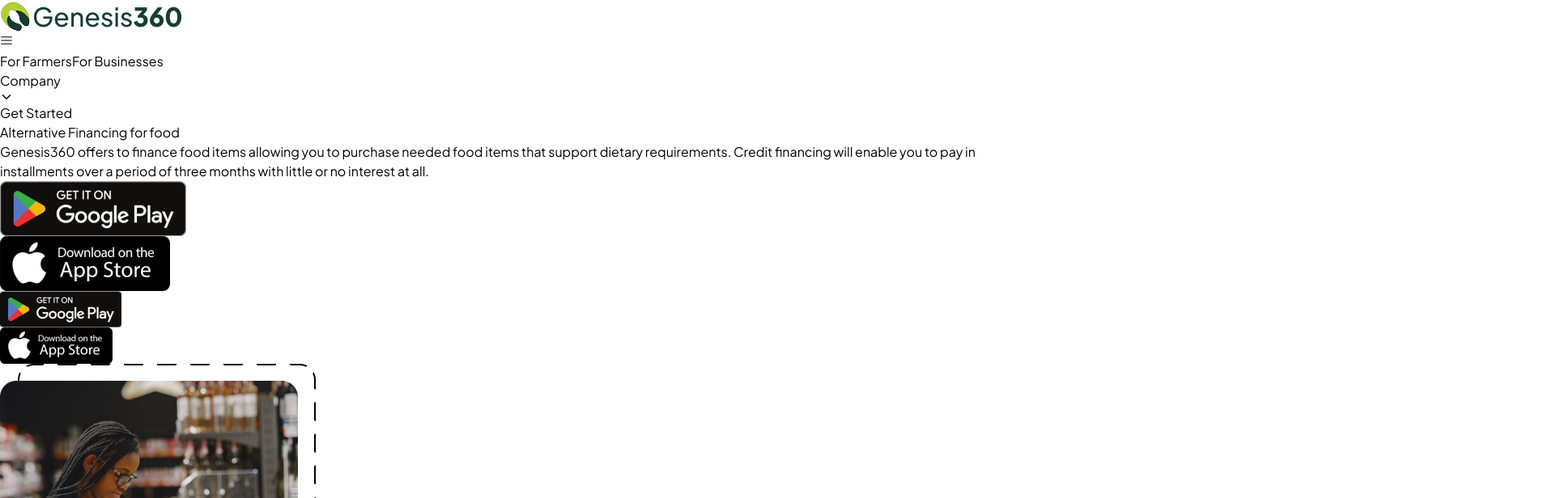
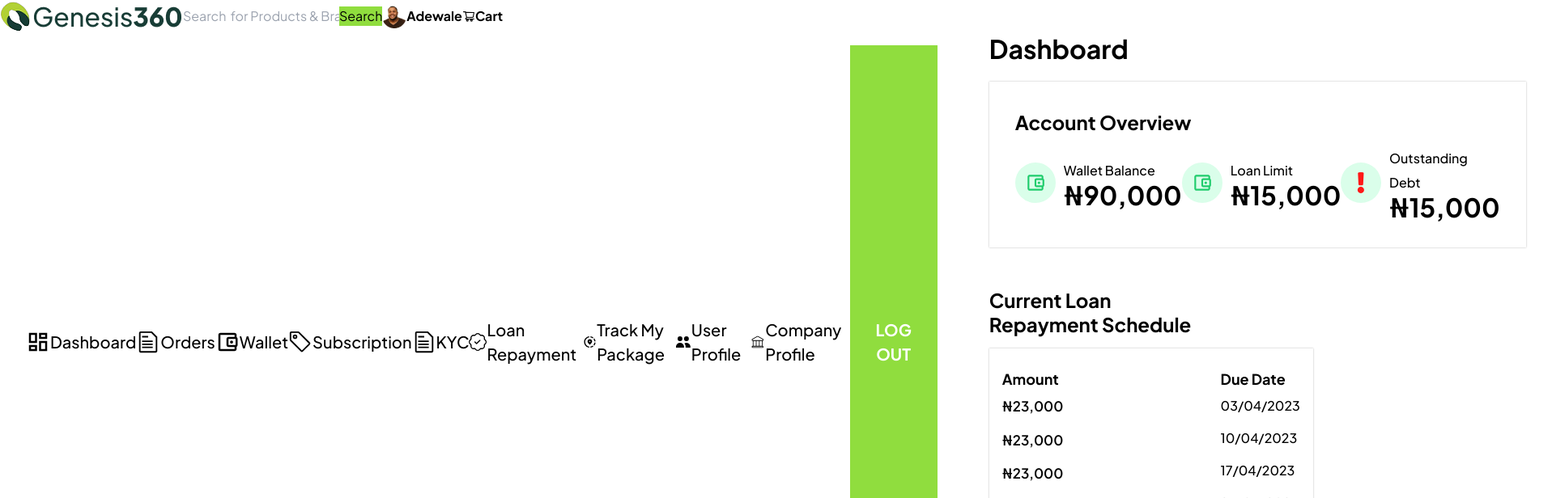
Before and after one commit to wallflower-vy/Genesis360, a Next.js app: page / in a window 1280 px wide. Shown: the top 616 px of the page at 81% size, 1917 px wide, since content can reach past the window. Built offline with nearby package versions, Linux system fonts and the light colour scheme.

Commit message:
Dashboard

```diff
--- /dev/null
+++ b/Components/Dashboard/Dashboard.tsx
@@ -0,0 +1,44 @@
+import React from 'react'
+import ProductNav from '../Products/ProductNav'
+import { MdOutlineDashboard } from 'react-icons/md';
+import { GoFile} from 'react-icons/go';
+import { MdOutlineAccountBalanceWallet} from 'react-icons/md';
+import { BsTag } from 'react-icons/bs';
+import { BsPatchCheck} from 'react-icons/bs';
+import { MdShareLocation} from 'react-icons/md';
+import { HiUsers} from 'react-icons/hi';
+import { CiBank} from 'react-icons/ci';
+import DashboardPage from '@/pages/DashboardPage';
+
+
+const Dashboard = () => {
+  return (
+    <div>
+      <ProductNav />
+
+      <div className='bg-background px-[8rem] py-[2rem] flex space-x-[60px]'>
+
+        <div className='bg-white px-8 py-4 w-[25%] flex flex-col shadow-[0px_0px_5px_0px_#0000004D] text-[20px] leading-[25px] font-medium cursor '>
+          <a className='py-5 active:text-[#90DD3E] flex items-center gap-x-[9px]'><MdOutlineDashboard style={{fontSize: '30px'}} />Dashboard</a>
+          <a className='py-5 active:text-[#90DD3E] flex items-center gap-x-[9px]'><GoFile  style={{fontSize: '30px'}} />Orders</a>
+          <a className='py-5 active:text-[#90DD3E] flex items-center gap-x-[9px]'><MdOutlineAccountBalanceWallet style={{fontSize: '30px'}} />Wallet</a>
+          <a className='py-5 active:text-[#90DD3E] flex items-center gap-x-[9px]'><BsTag style={{fontSize: '30px'}} />Subscription</a>
+          <a className='py-5 active:text-[#90DD3E] flex items-center gap-x-[9px]'><GoFile  style={{fontSize: '30px'}} />KYC</a>
+          <a className='py-5 active:text-[#90DD3E] flex items-center gap-x-[9px]'><BsPatchCheck  style={{fontSize: '30px'}} />Loan Repayment</a>
+          <a className='py-5 active:text-[#90DD3E] flex items-center gap-x-[9px]'><MdShareLocation style={{fontSize: '30px'}} />Track My Package</a>
+          <a className='py-5 active:text-[#90DD3E] flex items-center gap-x-[9px]'><HiUsers style={{fontSize: '30px'}} />User Profile</a>
+          <a className='py-5 active:text-[#90DD3E] flex items-center gap-x-[9px]'><CiBank style={{fontSize: '30px'}} />Company Profile</a>
+          <button className='text-[#fff] py-4 px-8 font-bold text-center bg-lightgreen text-[20px] mt-[90px]'>LOG OUT</button>
+        </div>
+
+        <div className='shadow-[0px_0px_5px_0px_#0000004D] bg-white w-[80%] py-8 px-8'>
+          <DashboardPage />
+        </div>
+      </div>
+
+    </div>
+
+  )
+}
+
+export default Dashboard
--- a/Components/Layout.tsx
+++ b/Components/Layout.tsx
@@ -6,27 +6,25 @@
 import Modal from "./UI/Modal";
 import Home from "@/pages/Home";
 import Business from "@/pages/Business";
-import Router from 'next/router'
-
+import Router from "next/router";
+import Dashboard from "./Dashboard/Dashboard";
 
 type layoutprops = {
   children: ReactNode;
-  linkPath:string
+  linkPath: string;
 };
 
 const Layout = ({ children, linkPath }: layoutprops) => {
-
   return (
     <>
       <div className="">
+        {/* <NavBar linkPath={linkPath}/> */}
 
+        {/* {children}   */}
 
-       <NavBar linkPath={linkPath}/>
+        <Dashboard />
 
-       {children}
-
-
-       <Footer/>
+        {/* <Footer/> */}
       </div>
     </>
   );
--- a/Components/Products/ProductNav.tsx
+++ b/Components/Products/ProductNav.tsx
@@ -1,42 +1,47 @@
-import React from 'react'
-import logo from '../../public/assets/Genesislogo.png'
-import Image from 'next/image'
-import businesspropic from '../../public/assets/businesspropic.png'
-import { AiOutlineShoppingCart } from 'react-icons/ai'
+import React from "react";
+import logo from "../../public/assets/Genesislogo.png";
+import Image from "next/image";
+import businesspropic from "../../public/assets/businesspropic.png";
+import { AiOutlineShoppingCart } from "react-icons/ai";
 
 const ProductNav = () => {
   return (
-    <div className='bg-background px-[8rem] py-6 flex gap-5  items-center'>
-      <div className=' w-[40%] '>
-      <Image src={logo} alt='logo'/>
+    <div className="bg-background px-[8rem] py-[2rem] flex gap-5  items-center">
+      <div className=" w-[40%] ">
+        <Image src={logo} alt="logo" />
       </div>
-      <div className='w-[40%] '>
-        <div className='flex gap-2'>
-                <input type='text'  placeholder='Search  for Products & Brands' className='text-green border-4 p-2 w-[75%]'/>
-                <button className='bg-lightgreen  text-white w-[25%]'>Search</button>
+      <div className="w-[40%] ">
+        <div className="flex gap-2">
+          <input
+            type="text"
+            placeholder="Search  for Products & Brands"
+            className="text-green border-4 p-2 w-[75%]"
+          />
+          <button className="bg-lightgreen  text-white w-[25%]">Search</button>
         </div>
 
+        <div></div>
+      </div>
+      <div className=" flex gap-4  justify-center items-center w-[20%]">
+        <div className="flex gap-4 items-center">
           <div>
-
+            <Image src={businesspropic} alt="" />
           </div>
-
+          <div>
+            <span className="text-green text-xl font-bold">Adewale</span>
           </div>
-      <div className=' flex gap-4  justify-center items-center w-[20%]'>
-           <div className='flex gap-4 items-center'>
-           <div>
-                <Image src={businesspropic} alt=''/>
         </div>
-            <div ><span className='text-green text-xl font-bold'>Adewale</span></div>
-           </div>
-           <div className='flex gap-2 items-center'>
-           <div className='text-2xl text-green font-bold'>
+        <div className="flex gap-2 items-center">
+          <div className="text-2xl text-green font-bold">
             <AiOutlineShoppingCart />
           </div>
-            <div ><span className='text-green text-xl font-bold'>Cart</span></div>
+          <div>
+            <span className="text-green text-xl font-bold">Cart</span>
           </div>
         </div>
       </div>
-  )
-}
+    </div>
+  );
+};
 
 export default ProductNav;
--- /dev/null
+++ b/pages/DashboardPage.tsx
@@ -0,0 +1,72 @@
+import React from 'react'
+import { MdOutlineAccountBalanceWallet} from 'react-icons/md';
+import { FaExclamation } from 'react-icons/fa';
+
+const DashboardPage = () => {
+  return (
+    <div className=''>
+
+        <h2 className='text-[32px] leading-[40px] font-bold'>Dashboard</h2>
+
+        <div className=' shadow-[0px_0px_2px_0px_#0000004D] py-[35px] mt-[21px] px-8 '>
+            <h1 className=' text-[24px] font-bold leading-[30px]'>Account Overview</h1>
+            <div className='flex justify-between'>
+
+                <div className='flex items-center space-x-[10px] mt-[15px]'>
+                  <MdOutlineAccountBalanceWallet style={{fontSize: '50px', color: '#1FCC6C', border: '2px solid #DAFEEA', borderRadius: '50%', backgroundColor: '#DAFEEA', padding: '10px'}} />
+                  <div>
+                    <h2 className='text-[16px] font-medium leading-[30px]'>Wallet Balance</h2>
+                    <h2 className='text-[32px] font-bold leading-[30px]'>₦90,000</h2>
+                  </div>
+                </div>
+
+                <div className='flex items-center space-x-[10px] mt-[15px]'>
+                  <MdOutlineAccountBalanceWallet style={{fontSize: '50px', color: '#1FCC6C', border: '2px solid #DAFEEA', borderRadius: '50%', backgroundColor: '#DAFEEA', padding: '10px'}} />
+                  <div>
+                    <h2 className='text-[16px] font-medium leading-[30px]'>Loan Limit</h2>
+                    <h2 className='text-[32px] font-bold leading-[30px]'>₦15,000</h2>
+                  </div>
+                </div>
+
+                <div className='flex items-center space-x-[10px] mt-[15px]'>
+                  <FaExclamation style={{fontSize: '50px', color: '#FF1818', border: '2px solid #DAFEEA', borderRadius: '50%', backgroundColor: '#DAFEEA', padding: '10px'}} />
+                  <div>
+                    <h2 className='text-[16px] font-medium leading-[30px]'>Outstanding Debt</h2>
+                    <h2 className='text-[32px] font-bold leading-[30px]'>₦15,000</h2>
+                  </div>
+                </div>
+            </div>
+        </div>
+
+        <h2 className=' text-[24px] mt-[50px] w-[252px] text-[24px] font-bold leading-[30px]'>Current Loan Repayment Schedule</h2>
+
+        <div className=' mt-[15px] shadow-[0px_0px_2px_0px_#0000004D] px-4 py-6  w-[400px]'>
+
+            <div className='flex justify-between'>
+               <div>
+                <h1 className='text-[18px] font-bold'>Amount</h1>
+                <p className='py-2 font-semibold text-[17px]'>₦23,000</p>
+                <p className='py-2 font-semibold text-[17px]'>₦23,000</p>
+                <p className='py-2 font-semibold text-[17px]'>₦23,000</p>
+                <p className='py-2 font-semibold text-[17px]'>₦23,000</p>
+                <p className='py-2 font-semibold text-[17px]'>₦23,000</p>
+              </div>
+
+              <div>
+                <h1 className='text-[18px] font-bold'>Due Date</h1>
+                <p className='py-2 text-[16px] font-medium'>03/04/2023</p>
+                <p className='py-2 text-[16px] font-medium'>10/04/2023</p>
+                <p className='py-2 text-[16px] font-medium'>17/04/2023</p>
+                <p className='py-2 text-[16px] font-medium'>24/04/2023</p>
+                <p className='py-2 text-[16px] font-medium'>10/04/2023</p>
+              </div>
+            </div>
+
+            <button className='text-[#fff] py-4 px-8 w-[100%] mt-[30px] font-bold text-center bg-lightgreen text-[20px]'>Make a Repayment Now</button>
+        </div>
+
+    </div>
+  )
+}
+
+export default DashboardPage
```
Also changed, not shown: Components/Forms/Login.tsx (+29 -23 lines), Components/Forms/ResetPassword.tsx (+19 -14 lines), Components/Dashboard/icons8-order-history-80.png (added). Lines whose indentation alone changed are shown as unchanged.
